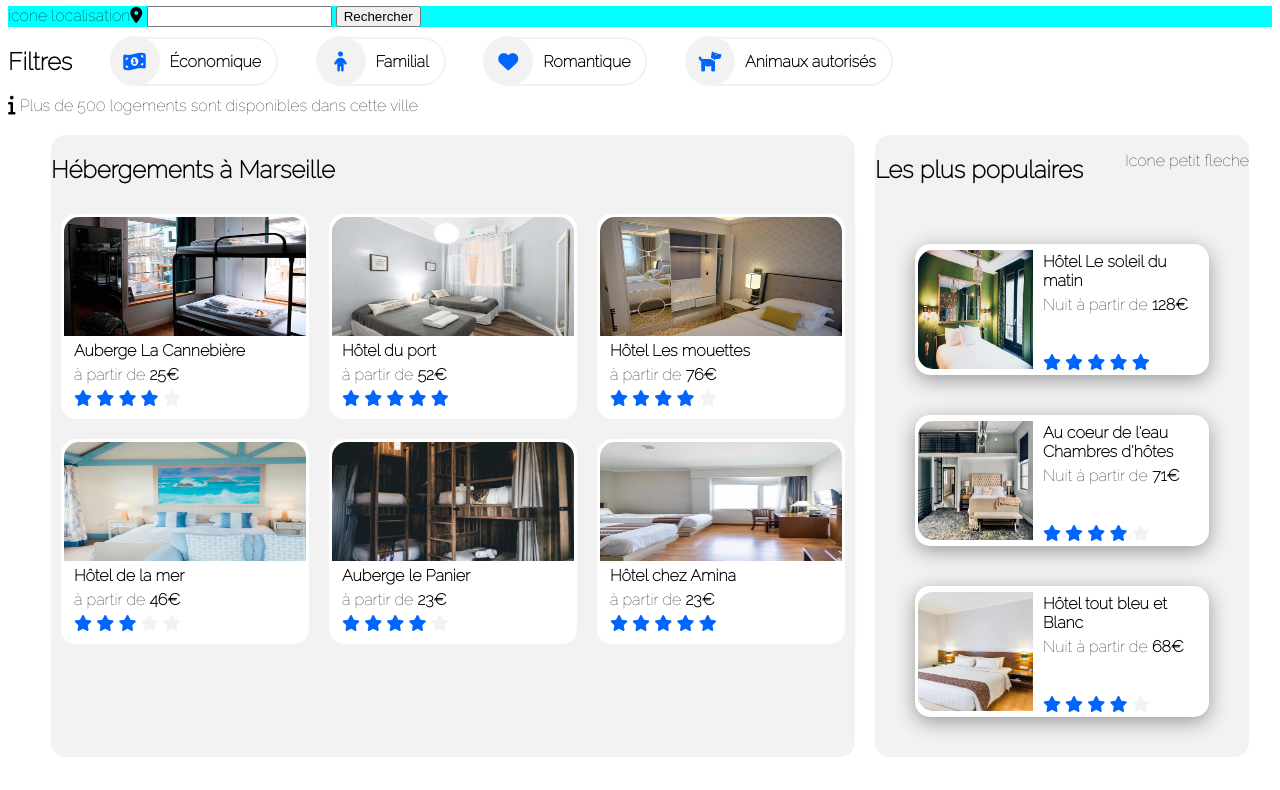
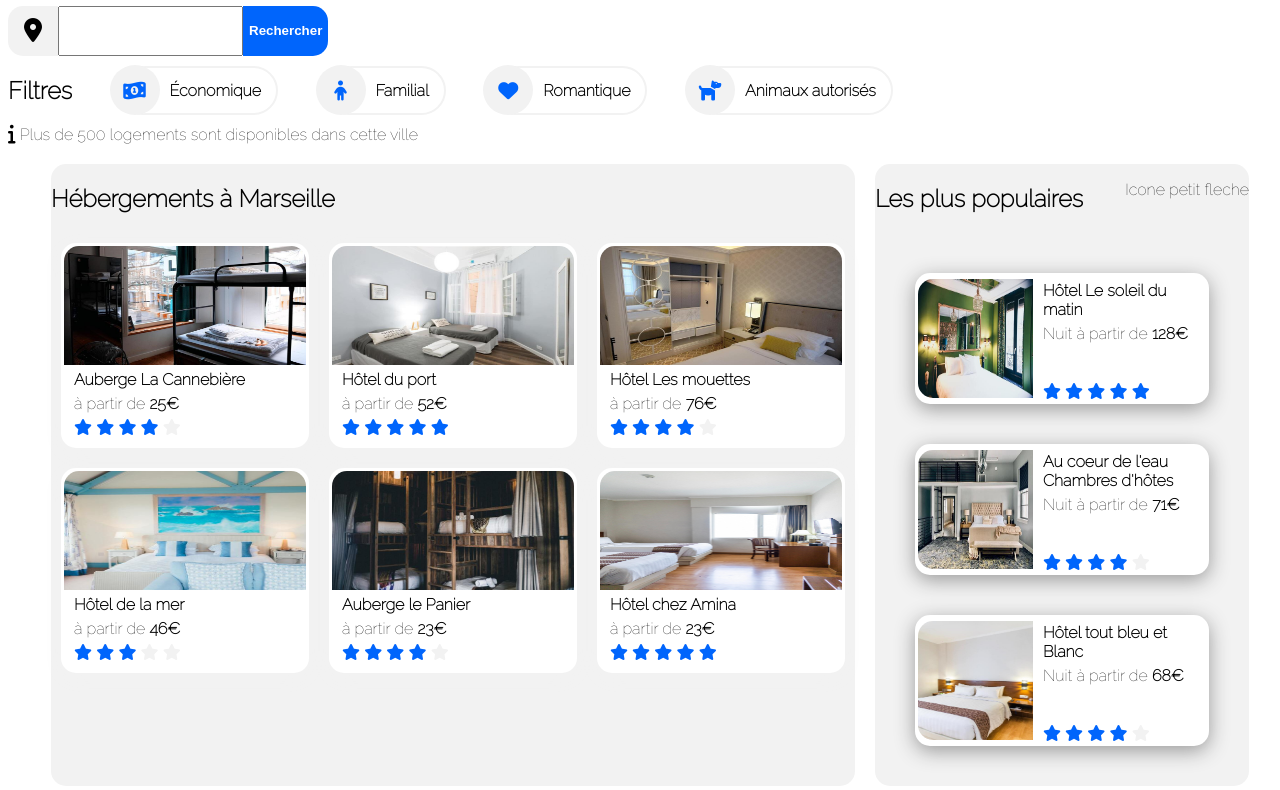
Before and after one commit to helopia/BookingBiis, a website: page index.html in a window 1280 px wide. Shown: the part 172-962 px from the top of the page. Drawn offline with Linux system fonts and the light colour scheme.

Commit message:
Version desktop ok

```diff
--- a/css/style.css
+++ b/css/style.css
@@ -35,10 +35,31 @@ nav {
 }
 
 /*Navigation*/
-#search {
-    background: aqua;
+.search {
     display: flex;
     flex-direction: row;
+}
+.icon-search{
+    display: flex;
+    align-items: center;
+    justify-content: center;
+    background-color: #F2F2F2;
+    min-width: 50px;
+    border-top-left-radius: 15px;
+    border-bottom-left-radius: 15px;
+}
+.form-research{
+    display: flex;
+    flex-direction: row;
+}
+.button-search{
+    background-color: #0065FC;
+    border-top-right-radius: 15px;
+    border-bottom-right-radius: 15px;
+    border: #0065FC 1px;
+    min-height: 50px;
+    color: white;
+
 }
 
 /*Filtres*/
--- a/index.html
+++ b/index.html
@@ -29,13 +29,13 @@
 <main class="siteContent">
     <!--Navigation-->
     <h1> Trouvez votre hébergement pour des vacances de rêve</h1>
-    <div id="search">
-        <div>icone localisation</div>
+    <div class="search">
+        <div class="icon-search"><i class="fa-solid fa-location-dot fa-xl"></i></div>
         <div>
-            <form class="formResearch">
-                <label for="research"><i class="fa-solid fa-location-dot "></i></label>
+            <form class="form-research">
+                <label for="research"></label>
                 <input type="text" id="research" name="research">
-                <button type="button">Rechercher</button>
+                <button class="button-search" type="button"><strong>Rechercher</strong></button>
             </form>
         </div>
     </div>
```
